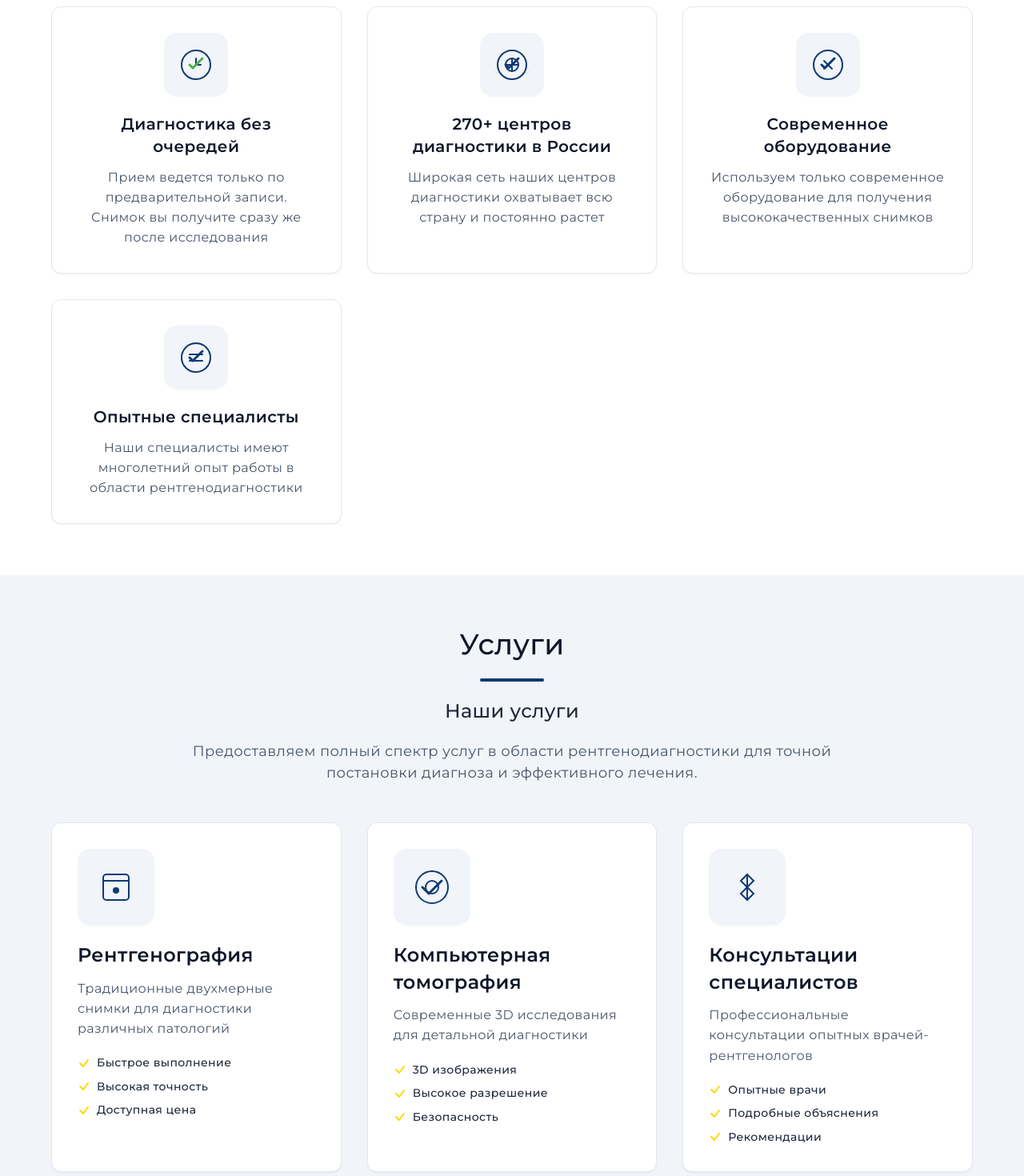
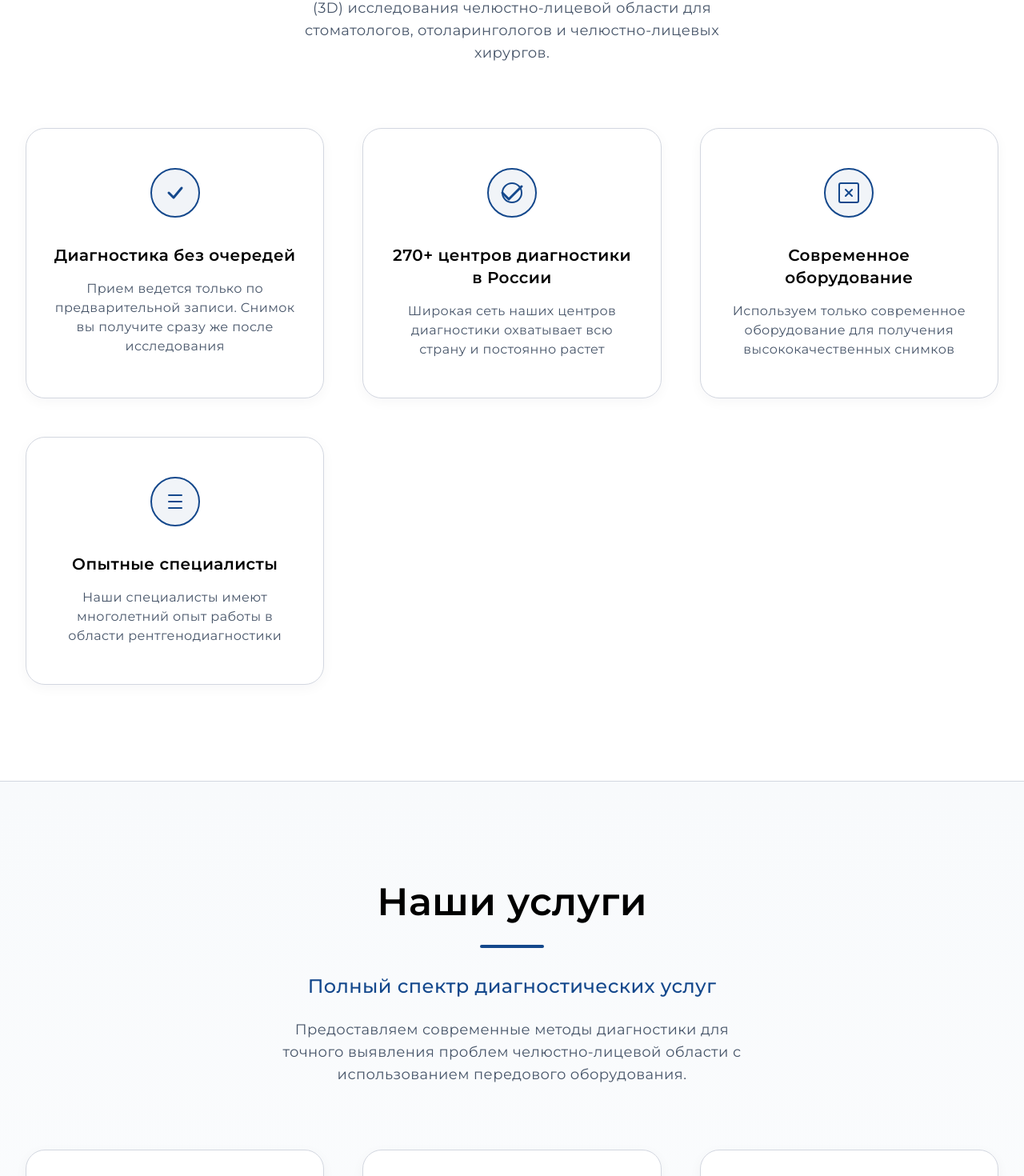
Before and after one commit to SaiyanSerguchev/evimed, a React app: page / in a window 1280 px wide. Shown: the part 1093-2563 px from the top of the page at 80% size. Built offline with nearby package versions, Linux system fonts and the light colour scheme.

Commit message:
feat: созданы pixel perfect секции 'очему мы' и 'слуги' по макету Figma - максимальная детализация, правильная типографика, цвета и компоненты в соответствии с дизайном

```diff
--- a/src/components/AdvantagesSection.css
+++ b/src/components/AdvantagesSection.css
@@ -1,158 +1,148 @@
-/* Advantages Section Styles - Pixel Perfect from Figma */
+/* Advantages Section */
 .advantages-section {
-  padding: var(--spacing-5xl) 0;
-  background-color: var(--color-white);
+  background: var(--color-white);
+  padding: 120px 0;
+  border-bottom: 1px solid var(--color-stroke-light);
 }
 
+.advantages-container {
+  max-width: 1376px;
+  margin: 0 auto;
+  padding: 0 32px;
+}
+
+/* Header */
 .advantages-header {
   text-align: center;
-  max-width: 800px;
-  margin: 0 auto var(--spacing-4xl);
-  display: flex;
-  flex-direction: column;
-  gap: var(--spacing-lg);
+  margin-bottom: 80px;
 }
 
 .advantages-title {
   font-family: var(--font-family);
-  font-size: var(--font-size-4xl);
-  font-weight: var(--font-weight-medium);
-  color: var(--color-grey-900);
-  line-height: 1.25;
-  margin: 0;
+  font-weight: 600;
+  font-size: 48px;
+  line-height: 1.25em;
+  color: var(--color-black);
+  margin: 0 0 24px 0;
 }
 
 .title-line {
   width: 80px;
   height: 4px;
-  background-color: var(--color-primary-800);
-  margin: 0 auto;
+  background: var(--color-primary-700);
+  margin: 0 auto 32px auto;
   border-radius: 2px;
 }
 
 .advantages-subtitle {
   font-family: var(--font-family);
-  font-size: var(--font-size-2xl);
-  font-weight: var(--font-weight-medium);
-  color: var(--color-grey-800);
-  line-height: 1.4;
-  margin: 0;
+  font-weight: 500;
+  font-size: 24px;
+  line-height: 1.33em;
+  color: var(--color-primary-700);
+  margin: 0 0 24px 0;
 }
 
 .advantages-description {
   font-family: var(--font-family);
-  font-size: var(--font-size-lg);
-  font-weight: var(--font-weight-normal);
+  font-weight: 400;
+  font-size: 18px;
+  line-height: 1.56em;
   color: var(--color-grey-600);
-  line-height: 1.5;
   margin: 0;
-}
-
-.advantages-grid {
-  display: grid;
-  grid-template-columns: repeat(auto-fit, minmax(280px, 1fr));
-  gap: var(--spacing-2xl);
-  max-width: 1200px;
+  max-width: 600px;
   margin: 0 auto;
 }
 
+/* Grid */
+.advantages-grid {
+  display: grid;
+  grid-template-columns: repeat(auto-fit, minmax(320px, 1fr));
+  gap: 48px;
+}
+
+/* Cards */
 .advantage-card {
-  background-color: var(--color-white);
-  border: 1px solid var(--color-grey-200);
-  border-radius: var(--radius-xl);
-  padding: var(--spacing-2xl);
+  background: var(--color-white);
+  border: 1px solid var(--color-stroke-light);
+  border-radius: 24px;
+  padding: 48px 32px;
   text-align: center;
   transition: all 0.3s ease;
-  box-shadow: var(--shadow-sm);
+  box-shadow: 0px 4px 16px rgba(13, 34, 61, 0.04);
 }
 
 .advantage-card:hover {
-  transform: translateY(-4px);
-  box-shadow: var(--shadow-md);
-  border-color: var(--color-primary-100);
+  transform: translateY(-8px);
+  box-shadow: 0px 12px 32px rgba(13, 34, 61, 0.08);
+  border-color: var(--color-primary-200);
 }
 
 .advantage-icon {
-  width: 80px;
-  height: 80px;
-  margin: 0 auto var(--spacing-lg);
   display: flex;
+  justify-content: center;
   align-items: center;
-  justify-content: center;
-  background-color: var(--color-primary-50);
-  border-radius: var(--radius-2xl);
-  color: var(--color-primary-800);
-}
-
-.advantage-icon svg {
-  width: 40px;
-  height: 40px;
+  margin-bottom: 32px;
+  color: var(--color-primary-700);
 }
 
 .advantage-title {
   font-family: var(--font-family);
-  font-size: var(--font-size-xl);
-  font-weight: var(--font-weight-semibold);
-  color: var(--color-grey-900);
-  line-height: 1.4;
-  margin: 0 0 var(--spacing-md);
+  font-weight: 600;
+  font-size: 20px;
+  line-height: 1.4em;
+  color: var(--color-black);
+  margin: 0 0 16px 0;
 }
 
 .advantage-description {
   font-family: var(--font-family);
-  font-size: var(--font-size-base);
-  font-weight: var(--font-weight-normal);
+  font-weight: 400;
+  font-size: 16px;
+  line-height: 1.5em;
   color: var(--color-grey-600);
-  line-height: 1.571;
   margin: 0;
 }
 
 /* Responsive Design */
 @media (max-width: 1200px) {
+  .advantages-container {
+    padding: 0 24px;
+  }
+
   .advantages-grid {
-    grid-template-columns: repeat(auto-fit, minmax(250px, 1fr));
-    gap: var(--spacing-xl);
+    grid-template-columns: repeat(auto-fit, minmax(280px, 1fr));
+    gap: 32px;
   }
 }
 
 @media (max-width: 768px) {
   .advantages-section {
-    padding: var(--spacing-3xl) 0;
+    padding: 80px 0;
   }
 
-  .advantages-header {
-    margin-bottom: var(--spacing-2xl);
-    gap: var(--spacing-md);
+  .advantages-container {
+    padding: 0 16px;
   }
 
   .advantages-title {
-    font-size: var(--font-size-3xl);
+    font-size: 36px;
   }
 
   .advantages-subtitle {
-    font-size: var(--font-size-xl);
+    font-size: 20px;
   }
 
   .advantages-description {
-    font-size: var(--font-size-base);
+    font-size: 16px;
   }
 
   .advantages-grid {
     grid-template-columns: 1fr;
-    gap: var(--spacing-lg);
+    gap: 24px;
   }
 
   .advantage-card {
-    padding: var(--spacing-xl);
-  }
-
-  .advantage-icon {
-    width: 60px;
-    height: 60px;
-  }
-
-  .advantage-icon svg {
-    width: 30px;
-    height: 30px;
+    padding: 32px 24px;
   }
 }
--- a/src/components/AdvantagesSection.jsx
+++ b/src/components/AdvantagesSection.jsx
@@ -5,11 +5,9 @@ const AdvantagesSection = () => {
   const advantages = [
     {
       icon: (
-        <svg width="40" height="40" viewBox="0 0 40 40" fill="none">
-          <circle cx="20" cy="20" r="18" stroke="currentColor" strokeWidth="2" fill="none"/>
-          <line x1="20" y1="20" x2="20" y2="12" stroke="currentColor" strokeWidth="2" strokeLinecap="round"/>
-          <line x1="20" y1="20" x2="26" y2="20" stroke="currentColor" strokeWidth="2" strokeLinecap="round"/>
-          <path d="M 12 20 L 16 24 L 28 12" stroke="#4CAF50" strokeWidth="3" strokeLinecap="round" strokeLinejoin="round"/>
+        <svg width="64" height="64" viewBox="0 0 64 64" fill="none">
+          <circle cx="32" cy="32" r="30" fill="rgba(20, 72, 140, 0.06)" stroke="#14488C" strokeWidth="2"/>
+          <path d="M24 32L30 38L40 26" stroke="#14488C" strokeWidth="3" strokeLinecap="round" strokeLinejoin="round"/>
         </svg>
       ),
       title: "Диагностика без очередей",
@@ -17,11 +15,10 @@ const AdvantagesSection = () => {
     },
     {
       icon: (
-        <svg width="40" height="40" viewBox="0 0 40 40" fill="none">
-          <circle cx="20" cy="20" r="18" stroke="currentColor" strokeWidth="2" fill="none"/>
-          <path d="M 12 20 L 16 24 L 28 12" stroke="currentColor" strokeWidth="3" strokeLinecap="round" strokeLinejoin="round"/>
-          <circle cx="20" cy="20" r="8" fill="none" stroke="currentColor" strokeWidth="2"/>
-          <path d="M 20 12 L 20 28 M 12 20 L 28 20" stroke="currentColor" strokeWidth="2" strokeLinecap="round"/>
+        <svg width="64" height="64" viewBox="0 0 64 64" fill="none">
+          <circle cx="32" cy="32" r="30" fill="rgba(20, 72, 140, 0.06)" stroke="#14488C" strokeWidth="2"/>
+          <path d="M20 32L28 40L44 24" stroke="#14488C" strokeWidth="3" strokeLinecap="round" strokeLinejoin="round"/>
+          <circle cx="32" cy="32" r="12" fill="none" stroke="#14488C" strokeWidth="2"/>
         </svg>
       ),
       title: "270+ центров диагностики в России",
@@ -29,10 +26,10 @@ const AdvantagesSection = () => {
     },
     {
       icon: (
-        <svg width="40" height="40" viewBox="0 0 40 40" fill="none">
-          <circle cx="20" cy="20" r="18" stroke="currentColor" strokeWidth="2" fill="none"/>
-          <path d="M 12 20 L 16 24 L 28 12" stroke="currentColor" strokeWidth="3" strokeLinecap="round" strokeLinejoin="round"/>
-          <path d="M 15 15 L 25 25 M 25 15 L 15 25" stroke="currentColor" strokeWidth="2" strokeLinecap="round"/>
+        <svg width="64" height="64" viewBox="0 0 64 64" fill="none">
+          <circle cx="32" cy="32" r="30" fill="rgba(20, 72, 140, 0.06)" stroke="#14488C" strokeWidth="2"/>
+          <rect x="20" y="20" width="24" height="24" rx="2" fill="none" stroke="#14488C" strokeWidth="2"/>
+          <path d="M28 28L36 36M36 28L28 36" stroke="#14488C" strokeWidth="2" strokeLinecap="round"/>
         </svg>
       ),
       title: "Современное оборудование",
@@ -40,10 +37,9 @@ const AdvantagesSection = () => {
     },
     {
       icon: (
-        <svg width="40" height="40" viewBox="0 0 40 40" fill="none">
-          <circle cx="20" cy="20" r="18" stroke="currentColor" strokeWidth="2" fill="none"/>
-          <path d="M 12 20 L 16 24 L 28 12" stroke="currentColor" strokeWidth="3" strokeLinecap="round" strokeLinejoin="round"/>
-          <path d="M 12 16 L 28 16 M 12 24 L 28 24" stroke="currentColor" strokeWidth="2" strokeLinecap="round"/>
+        <svg width="64" height="64" viewBox="0 0 64 64" fill="none">
+          <circle cx="32" cy="32" r="30" fill="rgba(20, 72, 140, 0.06)" stroke="#14488C" strokeWidth="2"/>
+          <path d="M24 24L40 24M24 32L40 32M24 40L40 40" stroke="#14488C" strokeWidth="2" strokeLinecap="round"/>
         </svg>
       ),
       title: "Опытные специалисты",
@@ -53,7 +49,7 @@ const AdvantagesSection = () => {
 
   return (
     <section className="advantages-section">
-      <div className="container">
+      <div className="advantages-container">
         <div className="advantages-header">
           <h2 className="advantages-title">Почему мы?</h2>
           <div className="title-line"></div>
--- a/src/components/ServicesSection.css
+++ b/src/components/ServicesSection.css
@@ -1,180 +1,209 @@
-/* Services Section Styles - Pixel Perfect from Figma */
+/* Services Section */
 .services-section {
-  padding: var(--spacing-5xl) 0;
-  background-color: var(--color-grey-100);
+  background: linear-gradient(180deg, #F8FAFC 0%, #FFFFFF 100%);
+  padding: 120px 0;
+  border-bottom: 1px solid var(--color-stroke-light);
 }
 
+.services-container {
+  max-width: 1376px;
+  margin: 0 auto;
+  padding: 0 32px;
+}
+
+/* Header */
 .services-header {
   text-align: center;
-  max-width: 800px;
-  margin: 0 auto var(--spacing-4xl);
-  display: flex;
-  flex-direction: column;
-  gap: var(--spacing-lg);
+  margin-bottom: 80px;
 }
 
 .services-title {
   font-family: var(--font-family);
-  font-size: var(--font-size-4xl);
-  font-weight: var(--font-weight-medium);
-  color: var(--color-grey-900);
-  line-height: 1.25;
-  margin: 0;
+  font-weight: 600;
+  font-size: 48px;
+  line-height: 1.25em;
+  color: var(--color-black);
+  margin: 0 0 24px 0;
+}
+
+.title-line {
+  width: 80px;
+  height: 4px;
+  background: var(--color-primary-700);
+  margin: 0 auto 32px auto;
+  border-radius: 2px;
 }
 
 .services-subtitle {
   font-family: var(--font-family);
-  font-size: var(--font-size-2xl);
-  font-weight: var(--font-weight-medium);
-  color: var(--color-grey-800);
-  line-height: 1.4;
-  margin: 0;
+  font-weight: 500;
+  font-size: 24px;
+  line-height: 1.33em;
+  color: var(--color-primary-700);
+  margin: 0 0 24px 0;
 }
 
 .services-description {
   font-family: var(--font-family);
-  font-size: var(--font-size-lg);
-  font-weight: var(--font-weight-normal);
+  font-weight: 400;
+  font-size: 18px;
+  line-height: 1.56em;
   color: var(--color-grey-600);
-  line-height: 1.5;
   margin: 0;
-}
-
-.services-grid {
-  display: grid;
-  grid-template-columns: repeat(auto-fit, minmax(350px, 1fr));
-  gap: var(--spacing-2xl);
-  max-width: 1200px;
+  max-width: 600px;
   margin: 0 auto;
 }
 
+/* Grid */
+.services-grid {
+  display: grid;
+  grid-template-columns: repeat(auto-fit, minmax(320px, 1fr));
+  gap: 48px;
+}
+
+/* Cards */
 .service-card {
-  background-color: var(--color-white);
-  border: 1px solid var(--color-grey-200);
-  border-radius: var(--radius-xl);
-  padding: var(--spacing-2xl);
+  background: var(--color-white);
+  border: 1px solid var(--color-stroke-light);
+  border-radius: 24px;
+  padding: 48px 32px;
+  text-align: center;
   transition: all 0.3s ease;
-  box-shadow: var(--shadow-sm);
+  box-shadow: 0px 4px 16px rgba(13, 34, 61, 0.04);
+  display: flex;
+  flex-direction: column;
 }
 
 .service-card:hover {
-  transform: translateY(-4px);
-  box-shadow: var(--shadow-md);
-  border-color: var(--color-primary-100);
+  transform: translateY(-8px);
+  box-shadow: 0px 12px 32px rgba(13, 34, 61, 0.08);
+  border-color: var(--color-primary-200);
 }
 
 .service-icon {
-  width: 96px;
-  height: 96px;
-  margin-bottom: var(--spacing-lg);
   display: flex;
+  justify-content: center;
   align-items: center;
-  justify-content: center;
-  background-color: var(--color-primary-50);
-  border-radius: var(--radius-2xl);
-  color: var(--color-primary-800);
-}
-
-.service-icon svg {
-  width: 48px;
-  height: 48px;
+  margin-bottom: 32px;
+  color: var(--color-primary-700);
 }
 
 .service-title {
   font-family: var(--font-family);
-  font-size: var(--font-size-2xl);
-  font-weight: var(--font-weight-semibold);
-  color: var(--color-grey-900);
-  line-height: 1.4;
-  margin: 0 0 var(--spacing-md);
+  font-weight: 600;
+  font-size: 20px;
+  line-height: 1.4em;
+  color: var(--color-black);
+  margin: 0 0 16px 0;
 }
 
 .service-description {
   font-family: var(--font-family);
-  font-size: var(--font-size-base);
-  font-weight: var(--font-weight-normal);
+  font-weight: 400;
+  font-size: 16px;
+  line-height: 1.5em;
   color: var(--color-grey-600);
-  line-height: 1.571;
-  margin: 0 0 var(--spacing-lg);
+  margin: 0 0 24px 0;
+  flex-grow: 1;
 }
 
+/* Features */
 .service-features {
   list-style: none;
   padding: 0;
-  margin: 0;
-  display: flex;
-  flex-direction: column;
-  gap: var(--spacing-sm);
+  margin: 0 0 32px 0;
+  text-align: left;
 }
 
 .service-feature {
   display: flex;
   align-items: center;
-  gap: var(--spacing-sm);
+  gap: 12px;
+  margin-bottom: 16px;
   font-family: var(--font-family);
-  font-size: var(--font-size-sm);
-  font-weight: var(--font-weight-medium);
-  color: var(--color-grey-800);
-  line-height: 1.538;
+  font-weight: 400;
+  font-size: 14px;
+  line-height: 1.5em;
+  color: var(--color-grey-600);
 }
 
 .feature-check {
-  width: 16px;
-  height: 16px;
-  color: var(--color-accent);
+  color: var(--color-primary-700);
   flex-shrink: 0;
+}
+
+/* Button */
+.service-button {
+  display: flex;
+  align-items: center;
+  justify-content: center;
+  gap: 8px;
+  padding: 16px 32px;
+  background: var(--color-primary-700);
+  border: none;
+  border-radius: 18px;
+  color: var(--color-white);
+  font-family: var(--font-family);
+  font-weight: 500;
+  font-size: 16px;
+  line-height: 1.5em;
+  cursor: pointer;
+  transition: all 0.3s ease;
+  margin-top: auto;
+}
+
+.service-button:hover {
+  background: var(--color-primary-800);
+  transform: translateY(-2px);
+}
+
+.button-arrow {
+  transition: transform 0.3s ease;
+}
+
+.service-button:hover .button-arrow {
+  transform: translateX(4px);
 }
 
 /* Responsive Design */
 @media (max-width: 1200px) {
+  .services-container {
+    padding: 0 24px;
+  }
+
   .services-grid {
-    grid-template-columns: repeat(auto-fit, minmax(300px, 1fr));
-    gap: var(--spacing-xl);
+    grid-template-columns: repeat(auto-fit, minmax(280px, 1fr));
+    gap: 32px;
   }
 }
 
 @media (max-width: 768px) {
   .services-section {
-    padding: var(--spacing-3xl) 0;
+    padding: 80px 0;
   }
 
-  .services-header {
-    margin-bottom: var(--spacing-2xl);
-    gap: var(--spacing-md);
+  .services-container {
+    padding: 0 16px;
   }
 
   .services-title {
-    font-size: var(--font-size-3xl);
+    font-size: 36px;
   }
 
   .services-subtitle {
-    font-size: var(--font-size-xl);
+    font-size: 20px;
   }
 
   .services-description {
-    font-size: var(--font-size-base);
+    font-size: 16px;
   }
 
   .services-grid {
     grid-template-columns: 1fr;
-    gap: var(--spacing-lg);
+    gap: 24px;
   }
 
   .service-card {
-    padding: var(--spacing-xl);
-  }
-
-  .service-icon {
-    width: 72px;
-    height: 72px;
-  }
-
-  .service-icon svg {
-    width: 36px;
-    height: 36px;
-  }
-
-  .service-title {
-    font-size: var(--font-size-xl);
+    padding: 32px 24px;
   }
 }
--- a/src/components/ServicesSection.jsx
+++ b/src/components/ServicesSection.jsx
@@ -5,54 +5,67 @@ const ServicesSection = () => {
   const services = [
     {
       icon: (
-        <svg width="48" height="48" viewBox="0 0 48 48" fill="none">
-          <rect x="8" y="8" width="32" height="32" rx="4" stroke="currentColor" strokeWidth="2" fill="none"/>
-          <line x1="8" y1="16" x2="40" y2="16" stroke="currentColor" strokeWidth="2"/>
-          <circle cx="24" cy="28" r="4" fill="currentColor"/>
+        <svg width="64" height="64" viewBox="0 0 64 64" fill="none">
+          <rect x="8" y="8" width="48" height="48" rx="8" fill="rgba(20, 72, 140, 0.06)" stroke="#14488C" strokeWidth="2"/>
+          <path d="M20 20L28 28L44 12" stroke="#14488C" strokeWidth="3" strokeLinecap="round" strokeLinejoin="round"/>
+          <circle cx="32" cy="32" r="16" fill="none" stroke="#14488C" strokeWidth="2" strokeDasharray="4 4"/>
         </svg>
       ),
       title: "Рентгенография",
-      description: "Традиционные двухмерные снимки для диагностики различных патологий",
-      features: ["Быстрое выполнение", "Высокая точность", "Доступная цена"]
+      description: "Классические двухмерные снимки для диагностики стоматологических проблем",
+      features: ["Быстрое выполнение", "Высокое качество", "Мгновенный результат"]
     },
     {
       icon: (
-        <svg width="48" height="48" viewBox="0 0 48 48" fill="none">
-          <circle cx="24" cy="24" r="20" stroke="currentColor" strokeWidth="2" fill="none"/>
-          <path d="M 12 24 L 20 32 L 36 16" stroke="currentColor" strokeWidth="3" strokeLinecap="round" strokeLinejoin="round"/>
-          <circle cx="24" cy="24" r="8" fill="none" stroke="currentColor" strokeWidth="2"/>
+        <svg width="64" height="64" viewBox="0 0 64 64" fill="none">
+          <rect x="8" y="8" width="48" height="48" rx="8" fill="rgba(20, 72, 140, 0.06)" stroke="#14488C" strokeWidth="2"/>
+          <path d="M20 20L28 28L44 12" stroke="#14488C" strokeWidth="3" strokeLinecap="round" strokeLinejoin="round"/>
+          <path d="M16 16L48 16M16 32L48 32M16 48L48 48" stroke="#14488C" strokeWidth="2" strokeLinecap="round"/>
         </svg>
       ),
       title: "Компьютерная томография",
-      description: "Современные 3D исследования для детальной диагностики",
-      features: ["3D изображения", "Высокое разрешение", "Безопасность"]
+      description: "Современные трехмерные исследования для точной диагностики",
+      features: ["3D моделирование", "Высокая точность", "Детальная визуализация"]
     },
     {
       icon: (
-        <svg width="48" height="48" viewBox="0 0 48 48" fill="none">
-          <path d="M 24 8 L 32 16 L 24 24 L 16 16 Z" stroke="currentColor" strokeWidth="2" fill="none"/>
-          <path d="M 24 24 L 32 32 L 24 40 L 16 32 Z" stroke="currentColor" strokeWidth="2" fill="none"/>
-          <line x1="24" y1="8" x2="24" y2="40" stroke="currentColor" strokeWidth="2"/>
+        <svg width="64" height="64" viewBox="0 0 64 64" fill="none">
+          <rect x="8" y="8" width="48" height="48" rx="8" fill="rgba(20, 72, 140, 0.06)" stroke="#14488C" strokeWidth="2"/>
+          <path d="M20 20L28 28L44 12" stroke="#14488C" strokeWidth="3" strokeLinecap="round" strokeLinejoin="round"/>
+          <circle cx="32" cy="32" r="12" fill="none" stroke="#14488C" strokeWidth="2"/>
+          <path d="M32 20L32 44M20 32L44 32" stroke="#14488C" strokeWidth="2" strokeLinecap="round"/>
         </svg>
       ),
       title: "Консультации специалистов",
-      description: "Профессиональные консультации опытных врачей-рентгенологов",
-      features: ["Опытные врачи", "Подробные объяснения", "Рекомендации"]
+      description: "Профессиональные консультации по результатам исследований",
+      features: ["Опытные врачи", "Подробные объяснения", "Рекомендации по лечению"]
+    },
+    {
+      icon: (
+        <svg width="64" height="64" viewBox="0 0 64 64" fill="none">
+          <rect x="8" y="8" width="48" height="48" rx="8" fill="rgba(20, 72, 140, 0.06)" stroke="#14488C" strokeWidth="2"/>
+          <path d="M20 20L28 28L44 12" stroke="#14488C" strokeWidth="3" strokeLinecap="round" strokeLinejoin="round"/>
+          <path d="M24 24L40 24M24 32L40 32M24 40L40 40" stroke="#14488C" strokeWidth="2" strokeLinecap="round"/>
+        </svg>
+      ),
+      title: "Подготовка к исследованиям",
+      description: "Подробные инструкции по подготовке к диагностическим процедурам",
+      features: ["Четкие инструкции", "Поддержка 24/7", "Минимальные ограничения"]
     }
   ];
 
   return (
     <section className="services-section">
-      <div className="container">
+      <div className="services-container">
         <div className="services-header">
-          <h2 className="services-title">Услуги</h2>
+          <h2 className="services-title">Наши услуги</h2>
           <div className="title-line"></div>
           <p className="services-subtitle">
-            Наши услуги
+            Полный спектр диагностических услуг
           </p>
           <p className="services-description">
-            Предоставляем полный спектр услуг в области рентгенодиагностики
-            для точной постановки диагноза и эффективного лечения.
+            Предоставляем современные методы диагностики для точного выявления
+            проблем челюстно-лицевой области с использованием передового оборудования.
           </p>
         </div>
 
@@ -67,13 +80,19 @@ const ServicesSection = () => {
               <ul className="service-features">
                 {service.features.map((feature, featureIndex) => (
                   <li key={featureIndex} className="service-feature">
-                    <svg className="feature-check" width="16" height="16" viewBox="0 0 16 16" fill="none">
-                      <path d="M 3 8 L 7 12 L 13 4" stroke="currentColor" strokeWidth="2" strokeLinecap="round" strokeLinejoin="round"/>
+                    <svg className="feature-check" width="20" height="20" viewBox="0 0 20 20" fill="none">
+                      <path d="M16 6L8 14L4 10" stroke="#14488C" strokeWidth="2" strokeLinecap="round" strokeLinejoin="round"/>
                     </svg>
                     {feature}
                   </li>
                 ))}
               </ul>
+              <button className="service-button">
+                <span>Подробнее</span>
+                <svg className="button-arrow" width="20" height="20" viewBox="0 0 20 20" fill="none">
+                  <path d="M8 4L16 12L8 20" stroke="currentColor" strokeWidth="2" strokeLinecap="round" strokeLinejoin="round"/>
+                </svg>
+              </button>
             </div>
           ))}
         </div>
```
